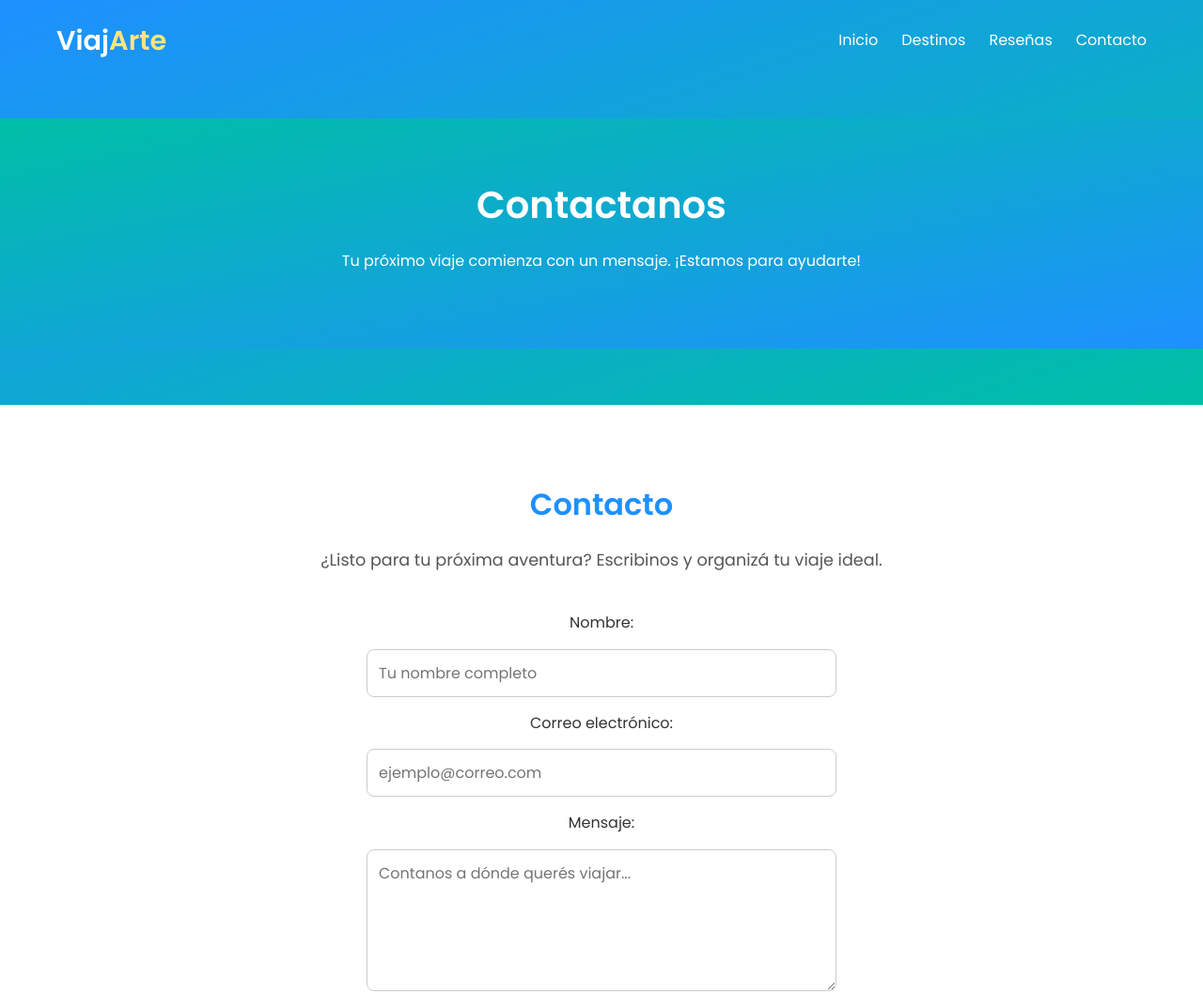
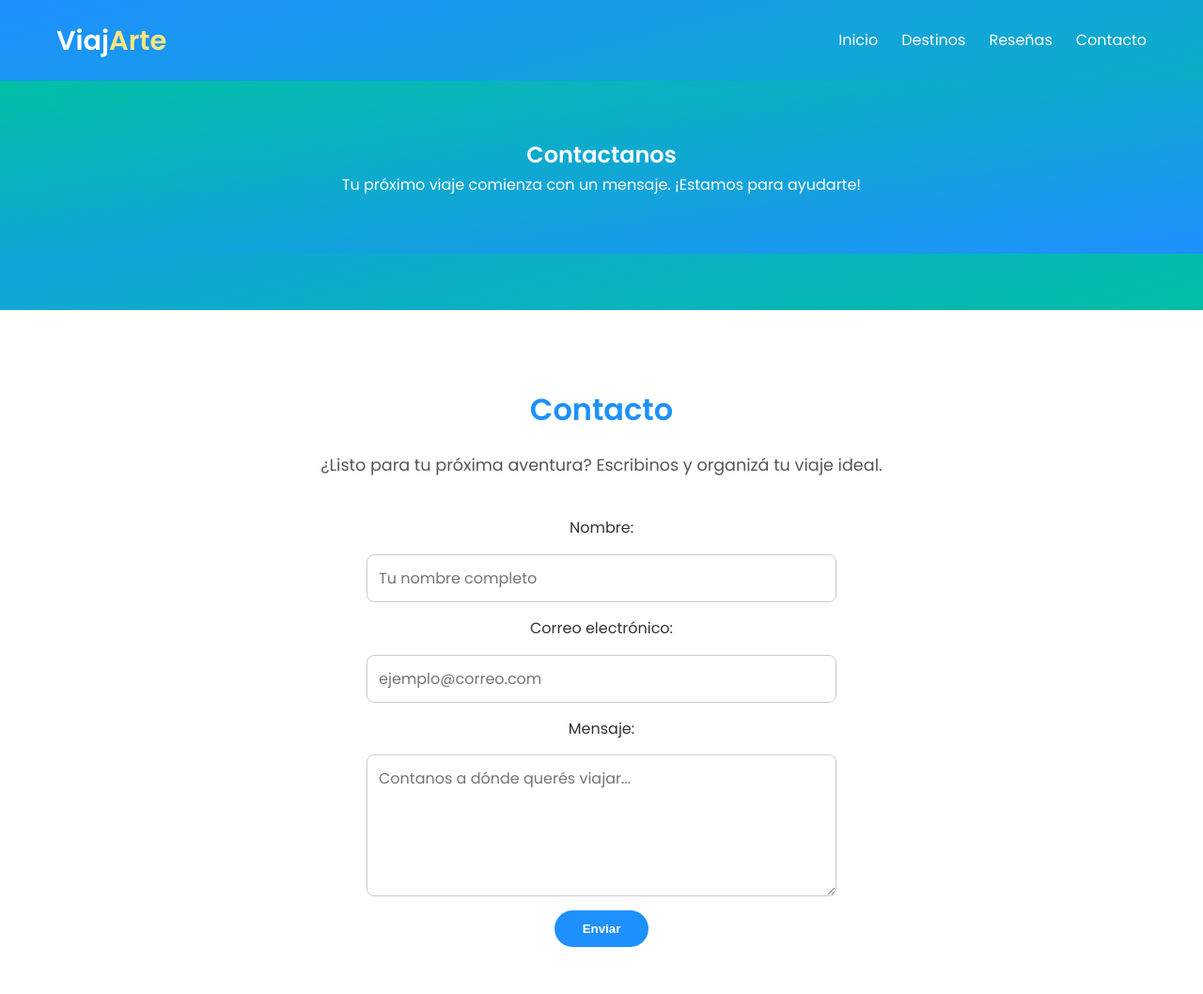
Before and after one commit to Gianella-Lup0/first-relax, a plain HTML site: page pages/contacto.html in a window 1280 px wide. Shown: the top 1058 px of the page at 94% size. Drawn offline with Linux system fonts and the light colour scheme; files that its build step writes are made by us from their sources.

Commit message:
Subiendo versión corregida

```diff
--- a/pages/contacto.html
+++ b/pages/contacto.html
@@ -20,7 +20,7 @@
         <li><a href="pages/contacto.html">Contacto</a></li>
       </ul>
     </nav>
-    <div class="hero hero-contacto">
+    <div class="hero-contacto">
       <h2>Contactanos</h2>
       <p>Tu próximo viaje comienza con un mensaje. ¡Estamos para ayudarte!</p>
     </div>
```
